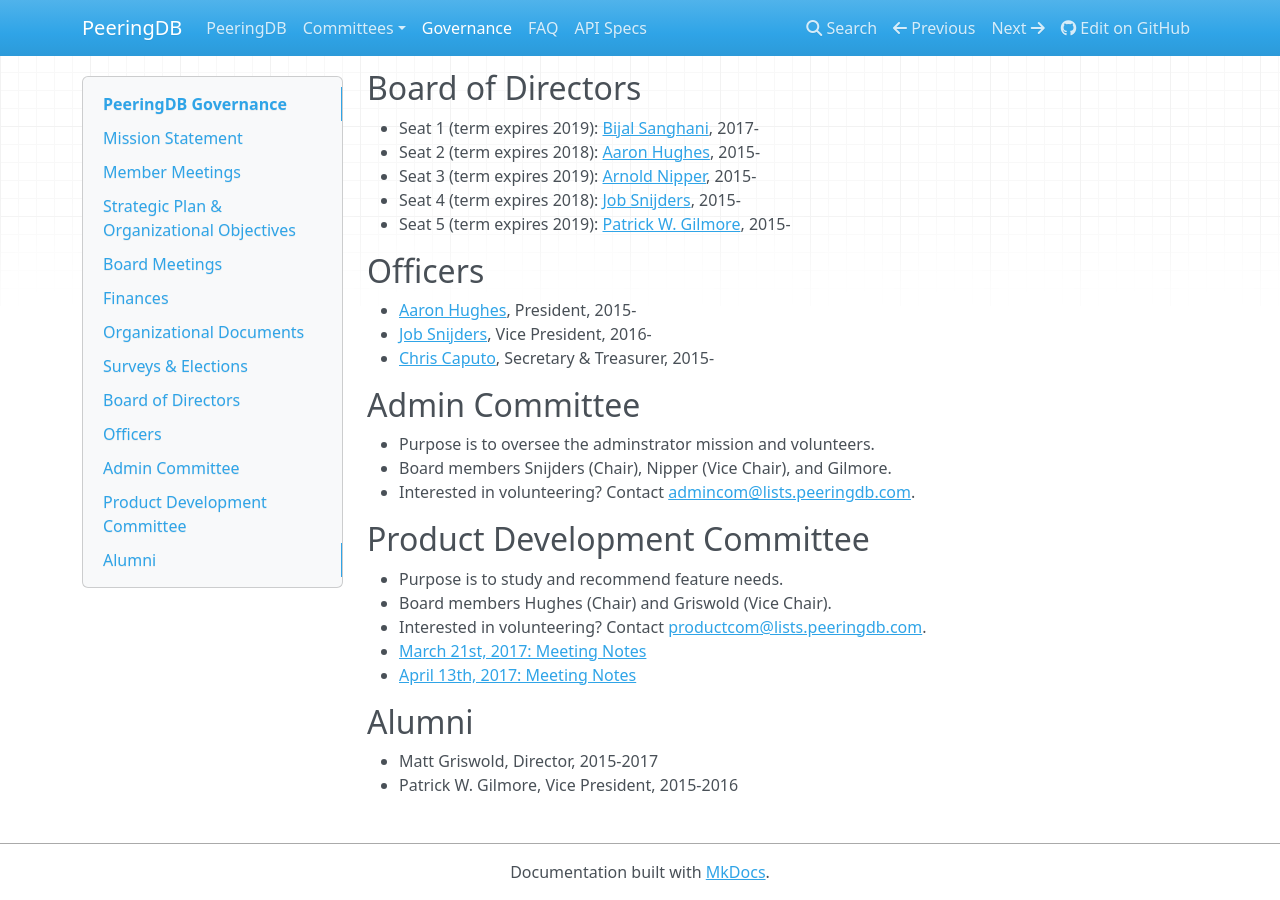
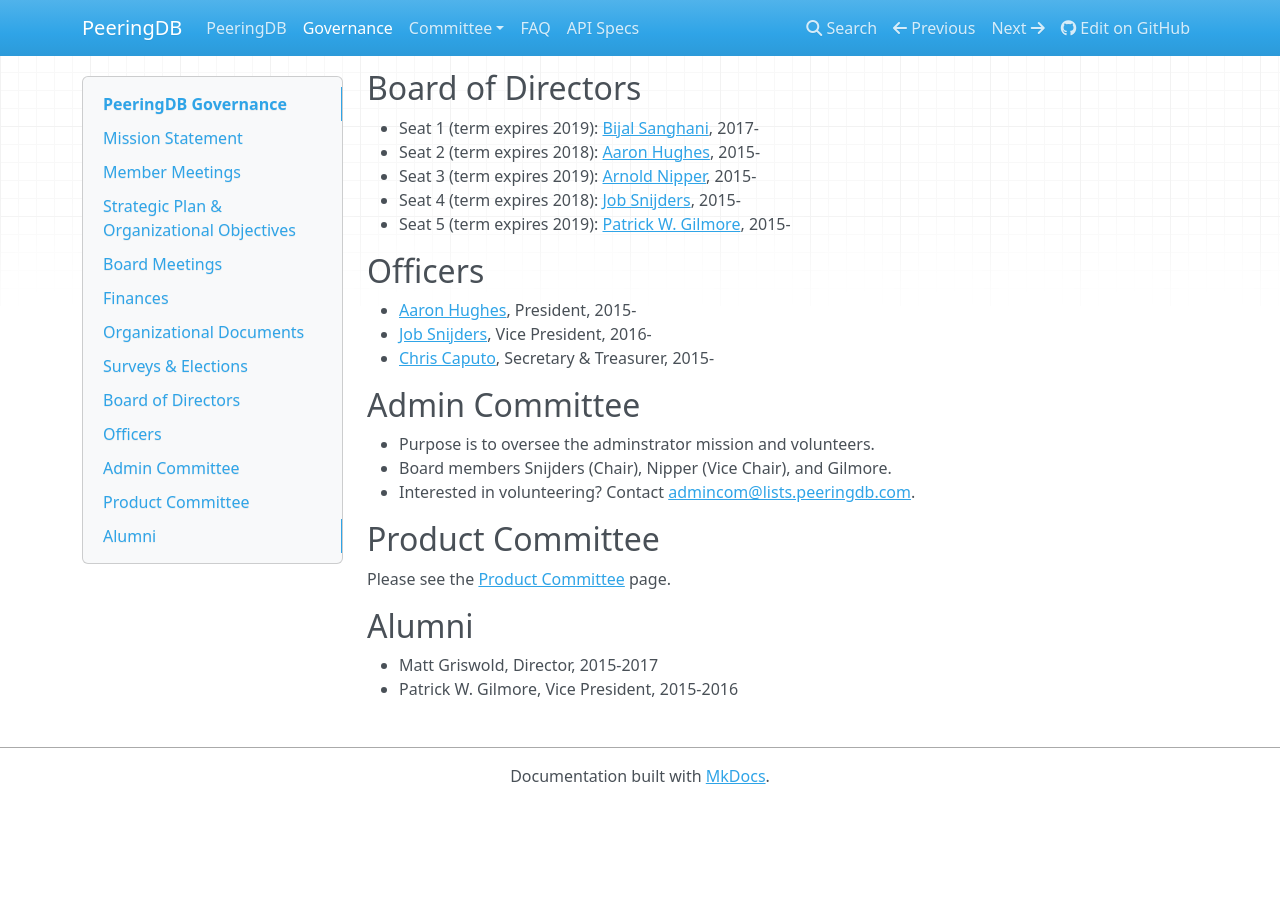
Before and after one commit to peeringdb/docs, an MkDocs documentation site: the page built from docs/gov.md, in a window 1280 px wide and 900 px high, scrolled down 1462 px. Built offline with MkDocs 1.6.1, drawn with Linux system fonts in a browser that asks for light colours; nearby versions of some CDN libraries; old or Windows-style settings are respelled for this version of MkDocs; after the commit the page ends 2266 px from its top, so only the background shows below that.

Commit message:
add PC page

```diff
--- a/docs/gov.md
+++ b/docs/gov.md
@@ -80,13 +80,9 @@
 - Board members Snijders (Chair), Nipper (Vice Chair), and Gilmore.
 - Interested in volunteering? Contact [admincom@lists.peeringdb.com](mailto:admincom@lists.peeringdb.com).
 
-## Product Development Committee
+## Product Committee
 
-- Purpose is to study and recommend feature needs.
-- Board members Hughes (Chair) and Griswold (Vice Chair).
-- Interested in volunteering? Contact [productcom@lists.peeringdb.com](mailto:productcom@lists.peeringdb.com).
-- [March 21st, 2017: Meeting Notes](gov/misc/2017-03-21_Product_Committee_Notes.pdf)
-- [April 13th, 2017: Meeting Notes](gov/misc/2017-04-13_Product_Committee_Notes.pdf)
+Please see the [Product Committee](/committee/product/) page.
 
 ## Alumni
 
--- a/mkdocs.yml
+++ b/mkdocs.yml
@@ -6,10 +6,9 @@
 
 pages:
   - PeeringDB: index.md
-  - Committees:
-    - Charters: committee.md
-    - Workflow: workflow.md
   - Governance: gov.md
+  - Committee:
+    - Product: committee/product/index.md
   - FAQ: faq.md
   - API Specs: api_specs.md
 
@@ -22,5 +21,6 @@
   - def_list
   - footnotes
   - tables
+  - markdown_include.include
   - nl2br
   - toc
```
Also changed, not shown: docs/committee/product/charter.md (renamed from docs/committee.md, +2 -10 lines), docs/committee/product/index.md (added, +25 -0 lines), docs/committee/product/workflow.md (renamed from docs/workflow.md, +3 -1 lines), 7 other files.
